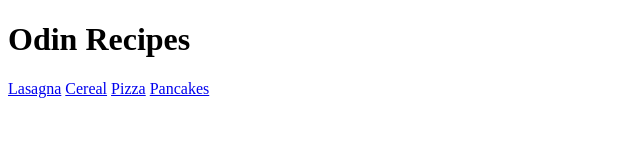
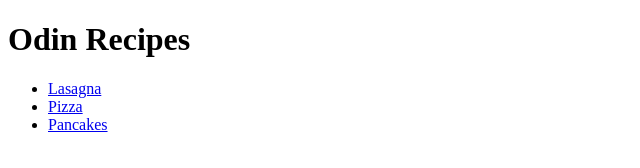
Before and after one commit to mvale005/odin-recipes, a plain HTML site: page index.html in a window 1280 px wide. Shown: the whole page, without its empty margins (0-640 px from the left). Drawn offline with Linux system fonts and the light colour scheme.

Commit message:
removed the cereal.html

```diff
--- a/index.html
+++ b/index.html
@@ -9,10 +9,11 @@
 
     <body>
         <H1>Odin Recipes</H1>
-        <a href="recipes/lasagna.html">Lasagna</a>
-        <a href="recipes/cereal.html">Cereal</a>
-        <a href="recipes/pizza.html">Pizza</a>
-        <a href="recipes/pancakes.html">Pancakes</a>
+            <ul>
+               <li> <a href="recipes/lasagna.html">Lasagna</a> </li>
+                <li><a href="recipes/pizza.html">Pizza</a> </li>
+                <li><a href="recipes/pancakes.html">Pancakes</a> </li>
+            </ul>
     </body>
 
 
```
Also changed, not shown: recipes/pancakes.html (+12 -0 lines), recipes/pizza.html (+12 -0 lines), recipes/cereal.html (deleted).
